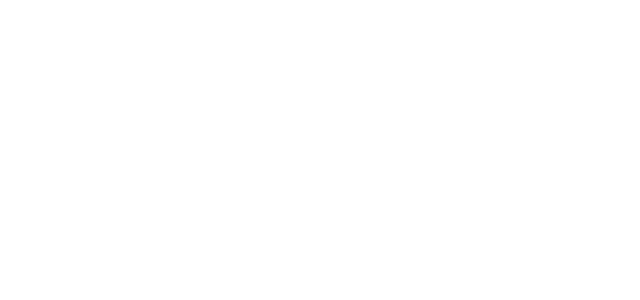
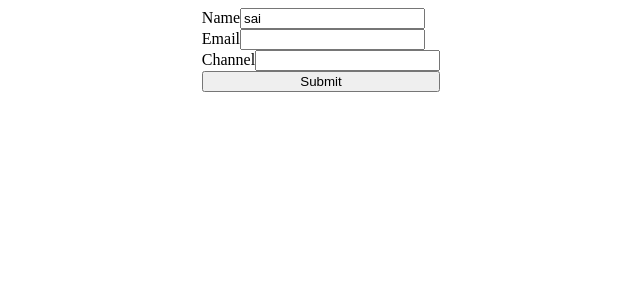
Before and after one commit to saisantosh005/novaApp, a React (Create React App) app: page /practice in a window 1280 px wide. Shown: the top 300 px of the page, without its empty margins (319-959 px from the left). Built offline with nearby package versions, Linux system fonts and the light colour scheme.

Commit message:
FormikPractice

```diff
--- a/package.json
+++ b/package.json
@@ -8,6 +8,7 @@
   ],
   "main": "src/index.js",
   "dependencies": {
+    "formik": "2.2.9",
     "js-cookie": "3.0.1",
     "react": "18.0.0",
     "react-dom": "18.0.0",
@@ -17,7 +18,8 @@
     "react-router-dom": "5.0.0",
     "react-scripts": "4.0.0",
     "styled-components": "5.3.5",
-    "uuid": "9.0.0"
+    "uuid": "9.0.0",
+    "yup": "1.0.2"
   },
   "devDependencies": {
     "@babel/runtime": "7.13.8",
--- a/src/App.js
+++ b/src/App.js
@@ -5,10 +5,12 @@
 
 import { BrowserRouter as Router, Route, Switch } from "react-router-dom";
 import PaymentRoute from "./components/PaymentRoute/PaymentRoute/PaymentRoute";
+import FormikPra from "./components/FormikPra/FormikPra";
 const App = () => (
   <Router>
     <Switch>
       <Route exact path="/" component={HomeRoute} />
+      <Route exact path="/practice" component={FormikPra} />
       <Route exact path="/details/:id" component={DetailsRoute} />
       <Route exact path="/payment/:id" component={PaymentRoute} />
     </Switch>
--- /dev/null
+++ b/src/components/FormikPra/FormikPra.js
@@ -0,0 +1,97 @@
+import {
+  ErrorText,
+  Form,
+  FormContainer,
+  InputContainer
+} from "./styledComponents";
+import * as Yup from "yup";
+import { useFormik } from "formik";
+const onSubmit = (values) => {
+  console.log(values, "onsubmit");
+};
+const initialValues = {
+  name: "sai",
+  email: "",
+  channel: ""
+};
+const validate = (values) => {
+  let errors = {};
+  if (!values.name) {
+    errors.name = "required";
+  }
+  if (!values.email) {
+    errors.email = "required";
+  } else if (!/^[A-Z0-9._%+-]+@[A-Z0-9.-]+\.[A-z]{2,4}$/i.test(values.email)) {
+    errors.email = "Invalid Email format";
+  }
+  if (!values.channel) {
+    errors.channel = "required";
+  }
+
+  return errors;
+};
+
+const validationSchema = Yup.object({
+  name: Yup.string().required("Required"),
+  email: Yup.string().email("Invalid email Format").required("Required"),
+  channel: Yup.string().required("Required")
+});
+
+const FormikPra = () => {
+  const formik = useFormik({
+    initialValues,
+    onSubmit,
+    validationSchema
+  });
+  console.log(formik.touched);
+  return (
+    <FormContainer>
+      <Form onSubmit={formik.handleSubmit}>
+        <InputContainer>
+          <label htmlFor="name">Name</label>
+          <input
+            type="text"
+            id="name"
+            name="name"
+            onChange={formik.handleChange}
+            value={formik.values.name}
+            onBlur={formik.handleBlur}
+          />
+          {formik.touched.name && formik.errors.name ? (
+            <ErrorText>{formik.errors.name}</ErrorText>
+          ) : null}
+        </InputContainer>
+        <InputContainer>
+          <label htmlFor="email">Email</label>
+          <input
+            type="email"
+            id="email"
+            name="email"
+            onChange={formik.handleChange}
+            value={formik.values.email}
+            onBlur={formik.handleBlur}
+          />
+          {formik.touched.email && formik.errors.email && (
+            <ErrorText>{formik.errors.email}</ErrorText>
+          )}
+        </InputContainer>
+        <InputContainer>
+          <label htmlFor="channel">Channel</label>
+          <input
+            type="text"
+            name="channel"
+            onChange={formik.handleChange}
+            value={formik.values.channel}
+            onBlur={formik.handleBlur}
+          />
+          {formik.touched.channle && formik.errors.channel && (
+            <ErrorText>{formik.errors.channel}</ErrorText>
+          )}
+        </InputContainer>
+        <button type="submit">Submit</button>
+      </Form>
+    </FormContainer>
+  );
+};
+
+export default FormikPra;
--- /dev/null
+++ b/src/components/FormikPra/styledComponents.js
@@ -0,0 +1,17 @@
+import styled from "styled-components";
+
+const FormContainer = styled.div`
+  display: flex;
+  justify-content: center;
+  min-height: 100vh;
+`;
+const Form = styled.form`
+  display: flex;
+  flex-direction: column;
+`;
+const InputContainer = styled.div``;
+const ErrorText = styled.p`
+  color: red;
+`;
+
+export { FormContainer, Form, InputContainer, ErrorText };
```
